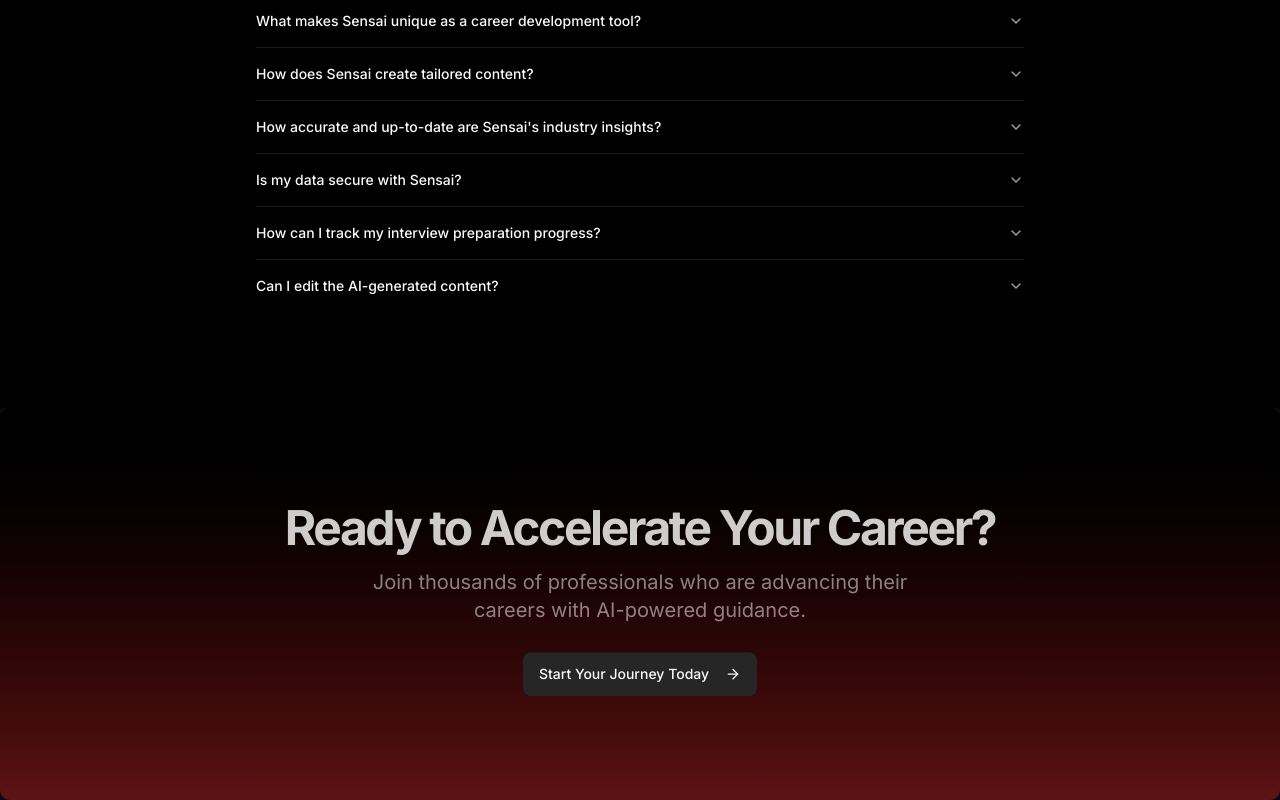
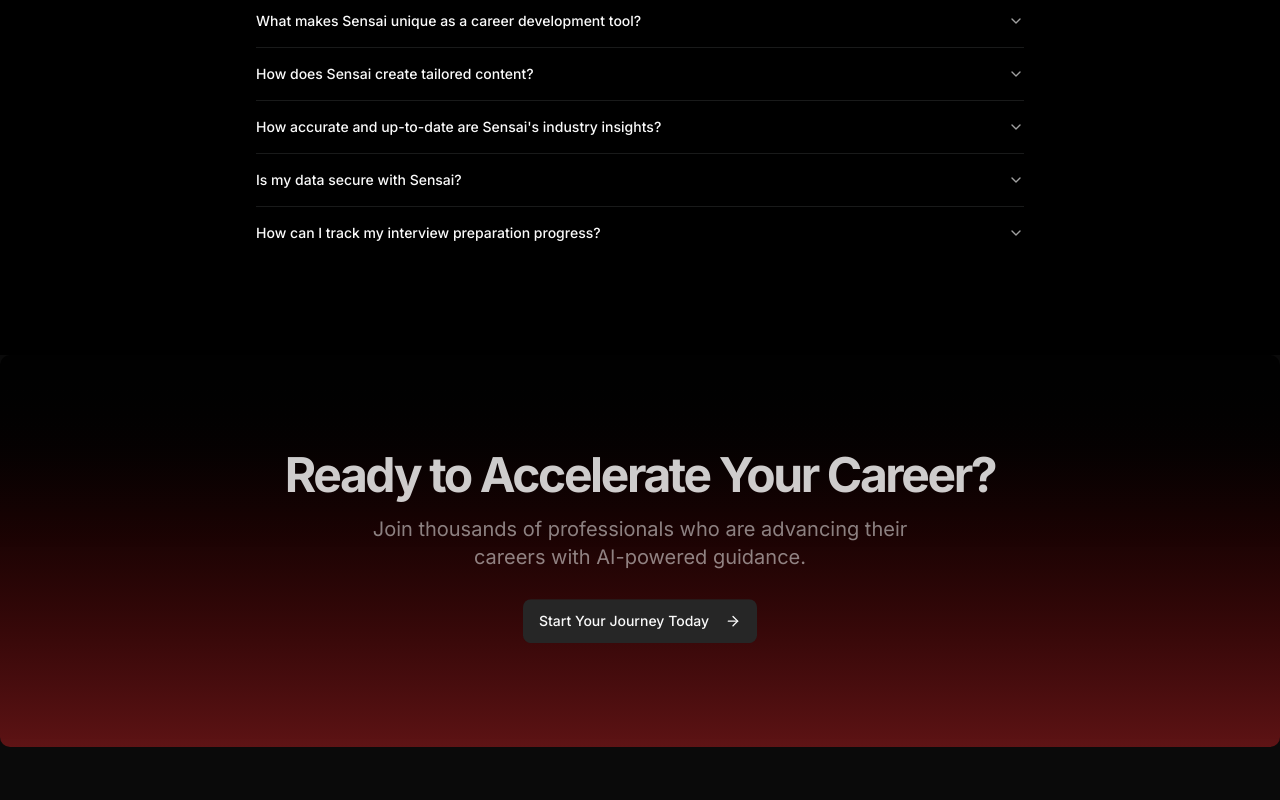
Before and after one commit to Saanvi019/Pathwise, a Next.js app: page / in a window 1280 px wide. Shown: the part 3358-4158 px from the top of the page. After the commit the page ends 4105 px from the top, so only its background shows below. Built offline with nearby package versions, Linux system fonts and the light colour scheme; no server answers.

Commit message:
Delete FAQ on editing AI-generated content
Removed FAQ about editing AI-generated content.

```diff
--- a/data/faqs.js
+++ b/data/faqs.js
@@ -24,9 +24,5 @@
     answer:
       "Sensai tracks your performance across multiple practice interviews, providing detailed analytics and improvement suggestions. You can view your progress over time, identify areas for improvement, and receive AI-generated tips to enhance your interview skills based on your responses.",
   },
-  {
-    question: "Can I edit the AI-generated content?",
-    answer:
-      "Yes! While Sensai generates high-quality initial content, you have full control to edit and customize all generated resumes, cover letters, and other content. Our markdown editor makes it easy to refine the content to perfectly match your needs.",
-  },
+
 ];
```
